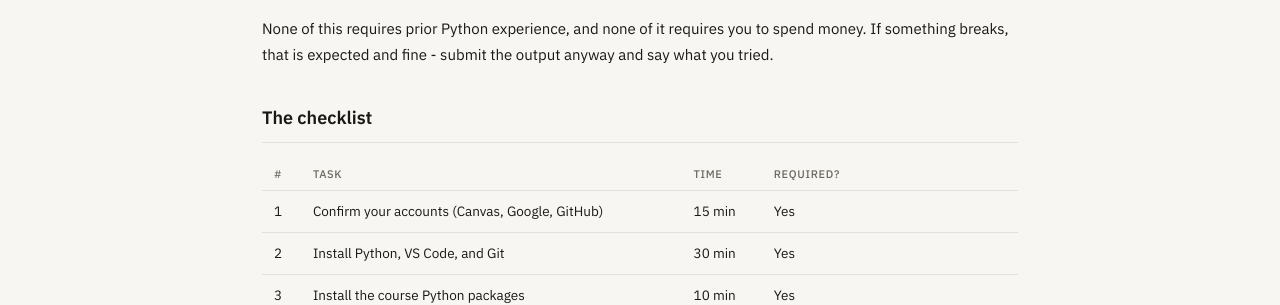
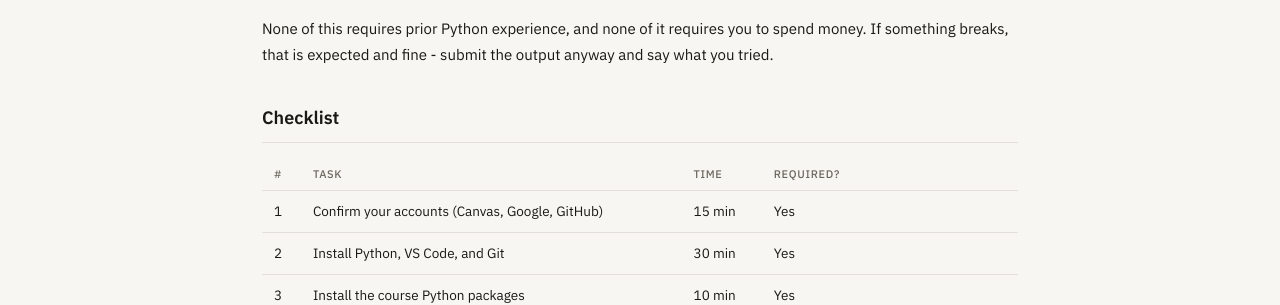
Before and after one commit to steflangehennig/info4340, a Jekyll site: the page built from schedule/week-0.md, in a window 1280 px wide and 900 px high. Shown: the part 449-754 px from the top of the window. Built offline with Jekyll 4.4.1, drawn with Linux system fonts in a browser that asks for light colours.

Commit message:
update week00.md

```diff
--- a/schedule/week-0.md
+++ b/schedule/week-0.md
@@ -17,7 +17,7 @@ This is a 10-week quarter. If we spend the first two class sessions troubleshoot
 
 None of this requires prior Python experience, and none of it requires you to spend money. If something breaks, that is expected and fine - submit the output anyway and say what you tried.
 
-## The checklist
+## Checklist
 
 | # | Task | Time | Required? |
 |---|---|---|---|
```
